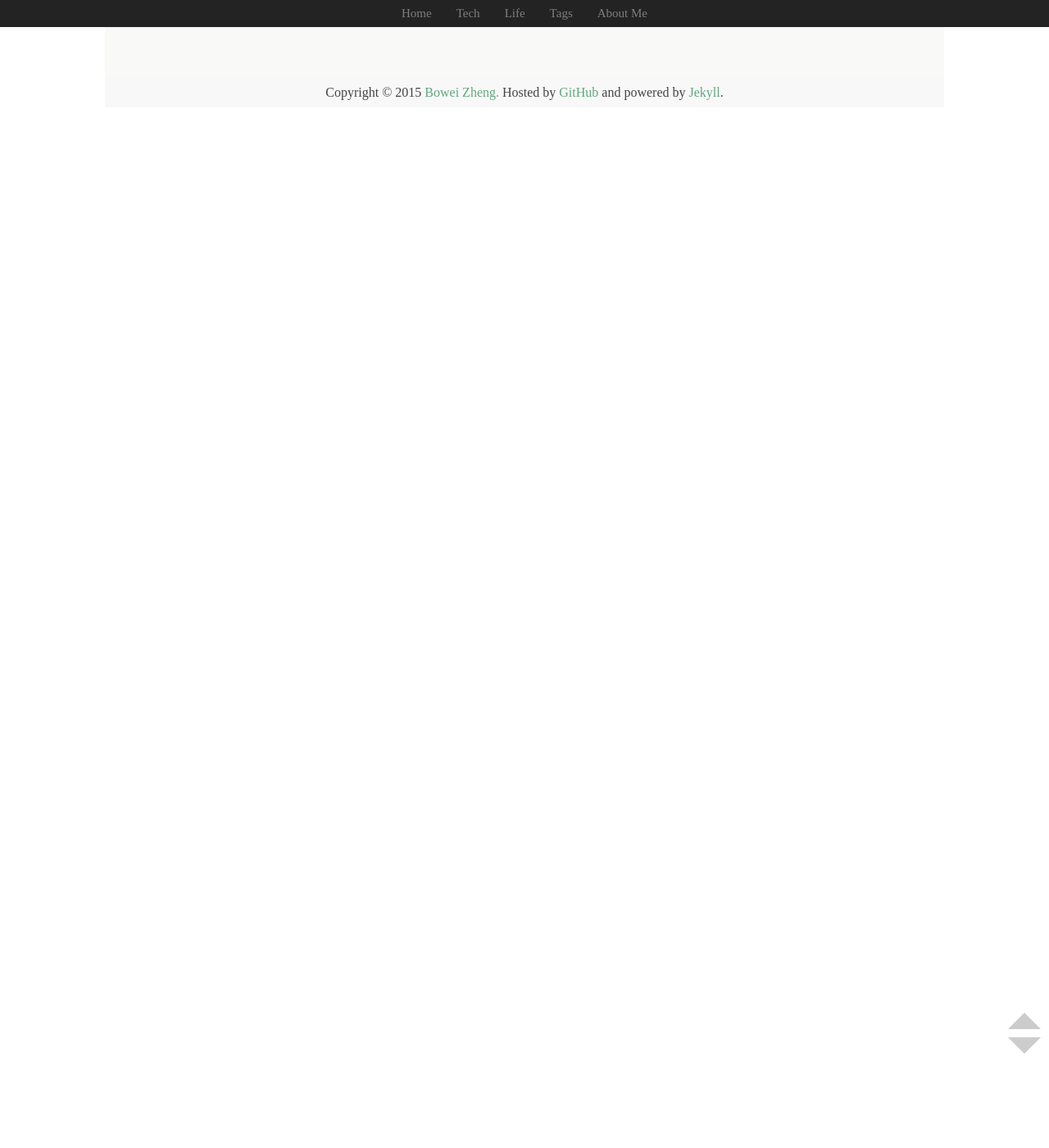
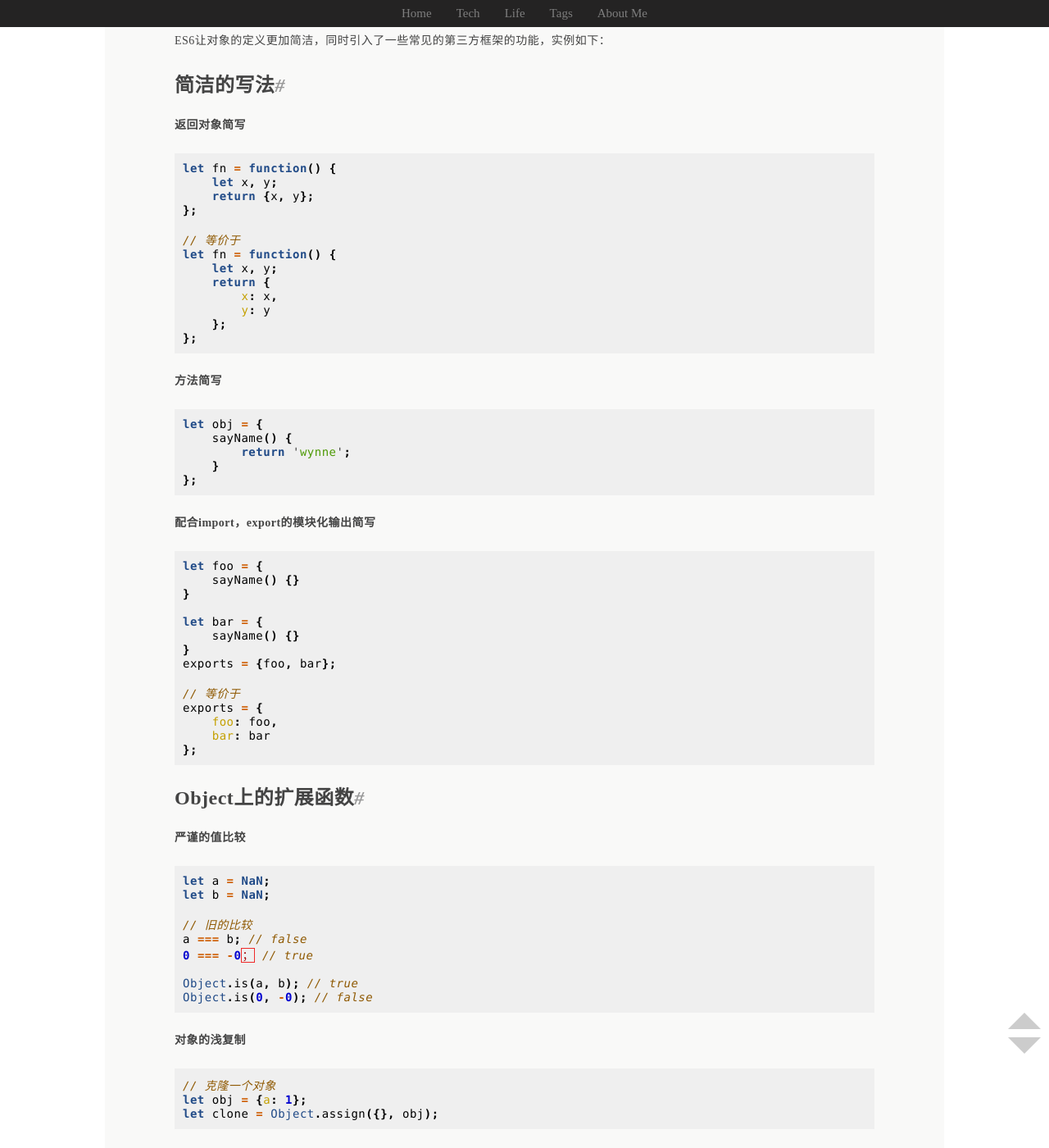
Before and after one commit to wynn719/blog, a Jekyll site: the page built from _posts/2016-08-07-ES6-2-practice.md, in a window 1280 px wide and 1400 px high, scrolled down 2929 px. Shown: the whole window at 82% size. Built offline with Jekyll 4.4.1, drawn with Linux system fonts in a browser that asks for light colours; nearby versions of some CDN libraries; comment, search, counter and statistics services are not loaded; before the commit the page ends 3060 px from its top, so only the background shows below that; some of the changed text lies outside the part shown.

Commit message:
更新文章

```diff
--- a/_posts/2016-08-07-ES6-2-practice.md
+++ b/_posts/2016-08-07-ES6-2-practice.md
@@ -100,7 +100,7 @@ let fn = x => x;
 // 等价于
 let fn = function(x) {
     return x;
-}
+};
 {% endhighlight %}
 
 **解决`this`指向的问题**
@@ -127,3 +127,116 @@ let fn = function() {
 }
 fn();
 {% endhighlight %}
+
+## 对象的扩展
+
+ES6让对象的定义更加简洁，同时引入了一些常见的第三方框架的功能，实例如下：
+
+### 简洁的写法
+
+**返回对象简写**
+
+{% highlight javascript %}
+let fn = function() {
+    let x, y;
+    return {x, y};
+};
+
+// 等价于
+let fn = function() {
+    let x, y;
+    return {
+        x: x,
+        y: y
+    };
+};
+{% endhighlight %}
+
+**方法简写**
+
+{% highlight javascript %}
+let obj = {
+    sayName() {
+        return 'wynne';
+    }
+};
+{% endhighlight %}
+
+**配合import，export的模块化输出简写**
+
+{% highlight javascript %}
+let foo = {
+    sayName() {}
+}
+
+let bar = {
+    sayName() {}
+}
+exports = {foo, bar};
+
+// 等价于
+exports = {
+    foo: foo,
+    bar: bar
+};
+{% endhighlight %}
+
+### Object上的扩展函数
+
+**严谨的值比较**
+
+{% highlight javascript %}
+let a = NaN;
+let b = NaN;
+
+// 旧的比较
+a === b; // false
+0 === -0； // true
+
+Object.is(a, b); // true
+Object.is(0, -0); // false
+{% endhighlight %}
+
+**对象的浅复制**
+
+{% highlight javascript %}
+// 克隆一个对象
+let obj = {a: 1};
+let clone = Object.assign({}, obj);
+{% endhighlight %}
+
+**扩展默认属性（代替jQuery的extend功能）**
+
+{% highlight javascript %}
+const DEFAULT_PARAM = {
+    url: 'localhost',
+    method: 'get'
+};
+
+let getBooks = function(options) {
+    let param = Object.assign({}, DEFAULT_PARAM, options);
+}
+
+getBooks({ data: {a: 1, b: 2} }); // { url: 'localhost', method: 'get', data: {a: 1, b: 2} }
+{% endhighlight %}
+
+**拓展已有对象**
+
+{% highlight javascript %}
+// 假设原有代码存在这样一个对象
+let oldObj = function() {
+    ... // 几乎不可维护的代码
+}
+
+oldObj.prototype = {
+    method() {
+        ...
+    }
+}
+
+Object.assign(oldObj.prototype, {
+    newMethod() {
+        ...
+    }
+})
+{% endhighlight %}
```
